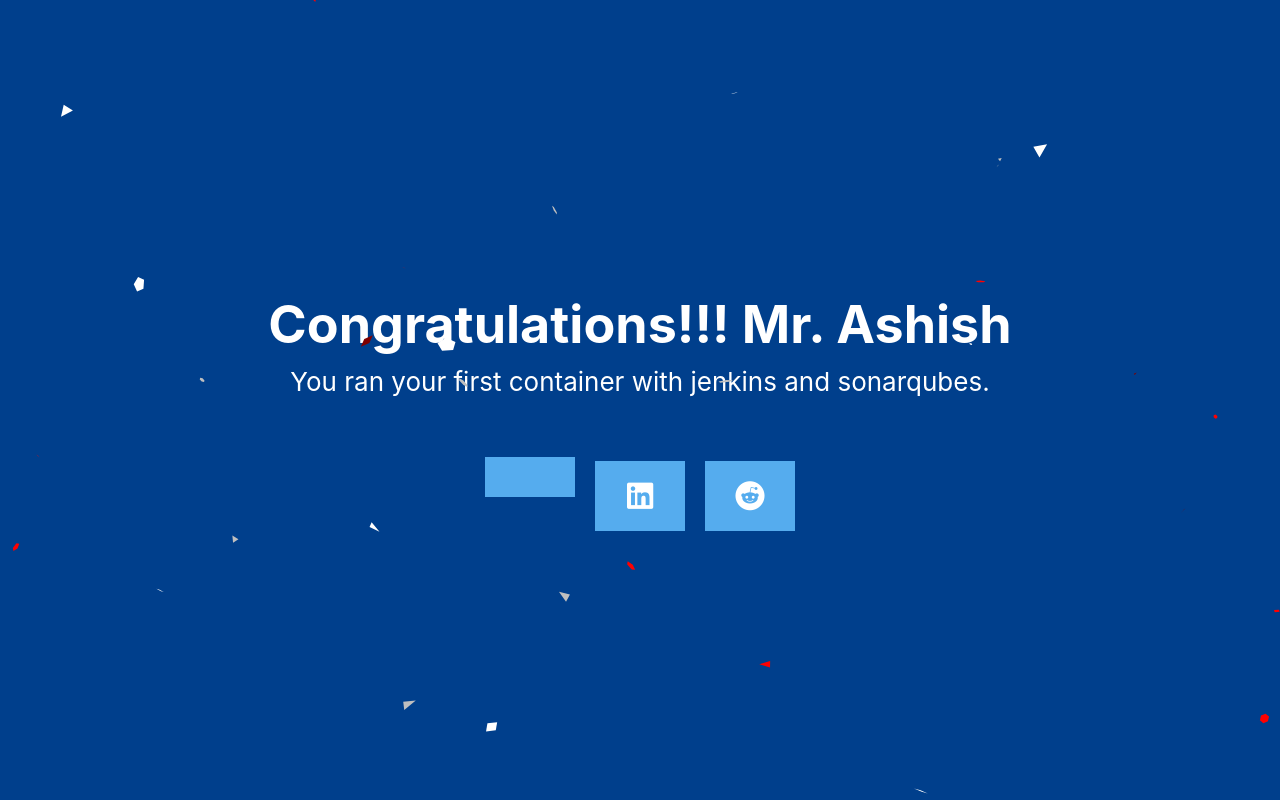
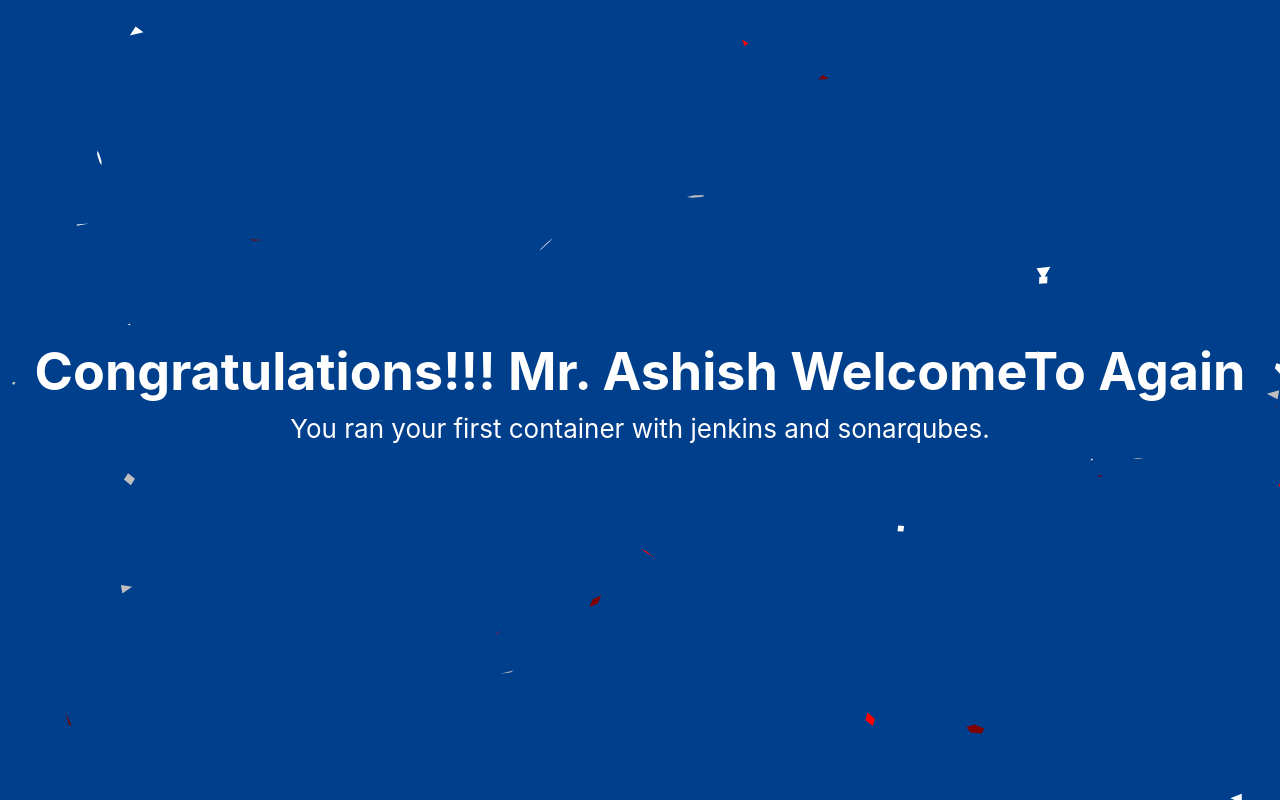
Before and after one commit to Ashish1Velocis/jenkins-sonarqube-docker, a React (Create React App) app: page / in a window 1280 px wide. Built offline with nearby package versions, Linux system fonts and the light colour scheme.

Commit message:
new changes

```diff
--- a/src/App.js
+++ b/src/App.js
@@ -9,49 +9,12 @@ const App = () => {
     <div className="App">
       <Confetti />
       <header className="App-header">
-        <h1 style={{ marginBottom: "0px" }}>Congratulations!!! Mr. Ashish</h1>
+        <h1 style={{ marginBottom: "0px" }}>Congratulations!!! Mr. Ashish WelcomeTo Again</h1>
 
         <p style={{ marginTop: "10px", marginBottom: "50px" }}>
           You ran your first container with jenkins and sonarqubes.
         </p>
-        <div>
-          <a
-            target="_blank"
-            href={
-              "https://twitter.com/intent/tweet?text=" +
-              shareMessage +
-              "&url=" +
-              shareLink
-            }
-            class="fa-brands fa-x-twitter"
-            rel="noopener noreferrer"
-          >
-            {" "}
-          </a>
-          <a
-            target="_blank"
-            href={
-              "https://www.linkedin.com/sharing/share-offsite/?url=" + shareLink
-            }
-            class="fa-brands fa-linkedin"
-            rel="noopener noreferrer"
-          >
-            {" "}
-          </a>
-          <a
-            target="_blank"
-            href={
-              "https://reddit.com/submit?title=" +
-              shareMessage +
-              "&url=" +
-              shareLink
-            }
-            class="fa-brands fa-reddit"
-            rel="noopener noreferrer"
-          >
-            {" "}
-          </a>
-        </div>
+
       </header>
     </div>
   );
```
Also changed, not shown: 1 other file (tests, documents, lock files or other folders).
